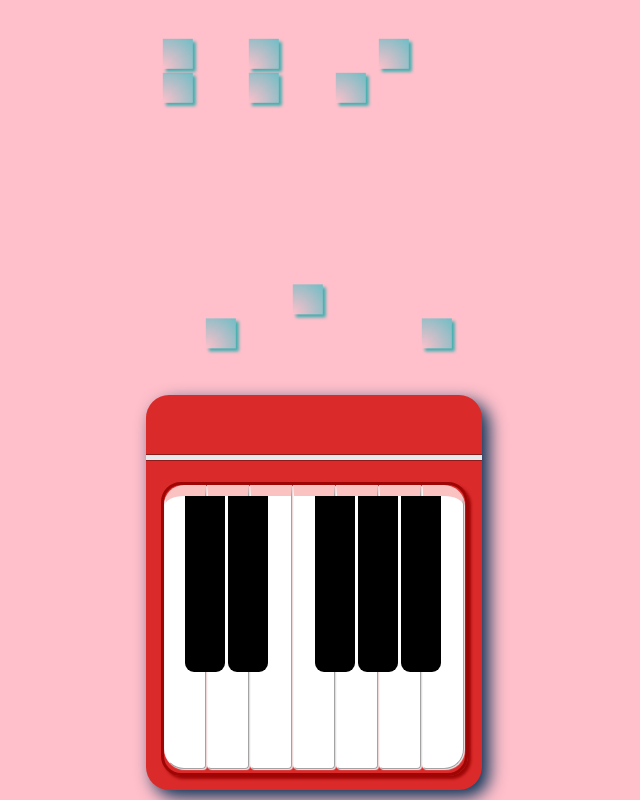
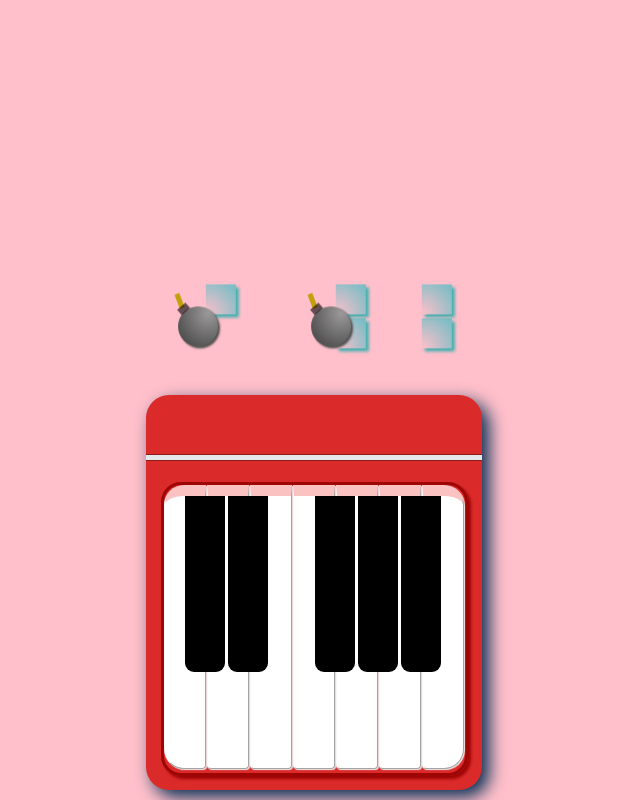
Before and after one commit to qiong1999/refactor-finger-jumping, a Vue app: page / in a window 1280 px wide. Shown: the whole page, without its empty margins (326-966 px from the left). Built offline with nearby package versions, Linux system fonts and the light colour scheme.

Commit message:
对存储方块和炸弹的数组增加了id属性

```diff
--- a/src/views/home.vue
+++ b/src/views/home.vue
@@ -34,17 +34,17 @@ export default {
       { id: 'b1', class: 'blockRun1' },
       { id: 'b2', class: 'blockRun3' },
       { id: 'b3', class: 'blockRun1' },
-      { id: 'b4', class: 'blockRun' },
+      { id: 'b4', class: 'blockRun2' },
       { id: 'b5', class: 'blockRun3' },
       { id: 'b6', class: 'blockRun1' },
       { id: 'b7', class: 'blockRun3' },
-      { id: 'b8', class: 'blockRun1' },
-      { id: 'b9', class: 'blockRun' },
-      { id: 'b10', class: 'blockRun1' },
-      { id: 'b11', class: 'blockRun3' },
-      { id: 'b12', class: 'blockRun1' },
-      { id: 'b13', class: 'blockRun3' },
-      { id: 'b14', class: 'blockRun' }
+      { id: 'b11', class: 'blockRun2' },
+      { id: 'b22', class: 'blockRun1' },
+      { id: 'b33', class: 'blockRun2' },
+      { id: 'b44', class: 'blockRun1' },
+      { id: 'b55', class: 'blockRun3' },
+      { id: 'b66', class: 'blockRun1' },
+      { id: 'b77', class: 'blockRun3' }
     ]
 
     const bombList = [
@@ -52,19 +52,13 @@ export default {
       { id: 'm2', class: 'bombRun3' },
       { id: 'm3', class: 'bombRun1' },
       { id: 'm4', class: 'bombRun3' },
-      { id: 'm5', class: 'bombRun' }
+      { id: 'm5', class: 'bombRun2' }
     ]
-    const state = reactive({
-      position: 'absolute;',
-      bottom: '17px;',
-      left: '50%;',
-      transform: 'translate(-50%);'
-    })
     const handleClick = () => {
       console.log('click')
     }
     return {
-      state, blockList, bombList, handleClick
+      blockList, bombList, handleClick
     }
   }
 }
@@ -101,11 +95,11 @@ export default {
   width:2.7rem;
 }
 }
-.blockRun{
+.blockRun1{
   animation:blockRun timer() infinite;
   //animation-fill-mode: forwards;
 }
-.blockRun1{
+.blockRun2{
   animation:blockRun timer() infinite;
   // animation-fill-mode:forwards;
 }
@@ -130,11 +124,11 @@ export default {
    margin-right:2.5rem;
  }
 }
-.bombRun{
+.bombRun1{
   animation:bombRun timer() infinite;
  // animation-fill-mode:forwards;
 }
-.bombRun1{
+.bombRun2{
   animation:bombRun timer() infinite;
 //  animation-fill-mode:forwards;
 }
```
